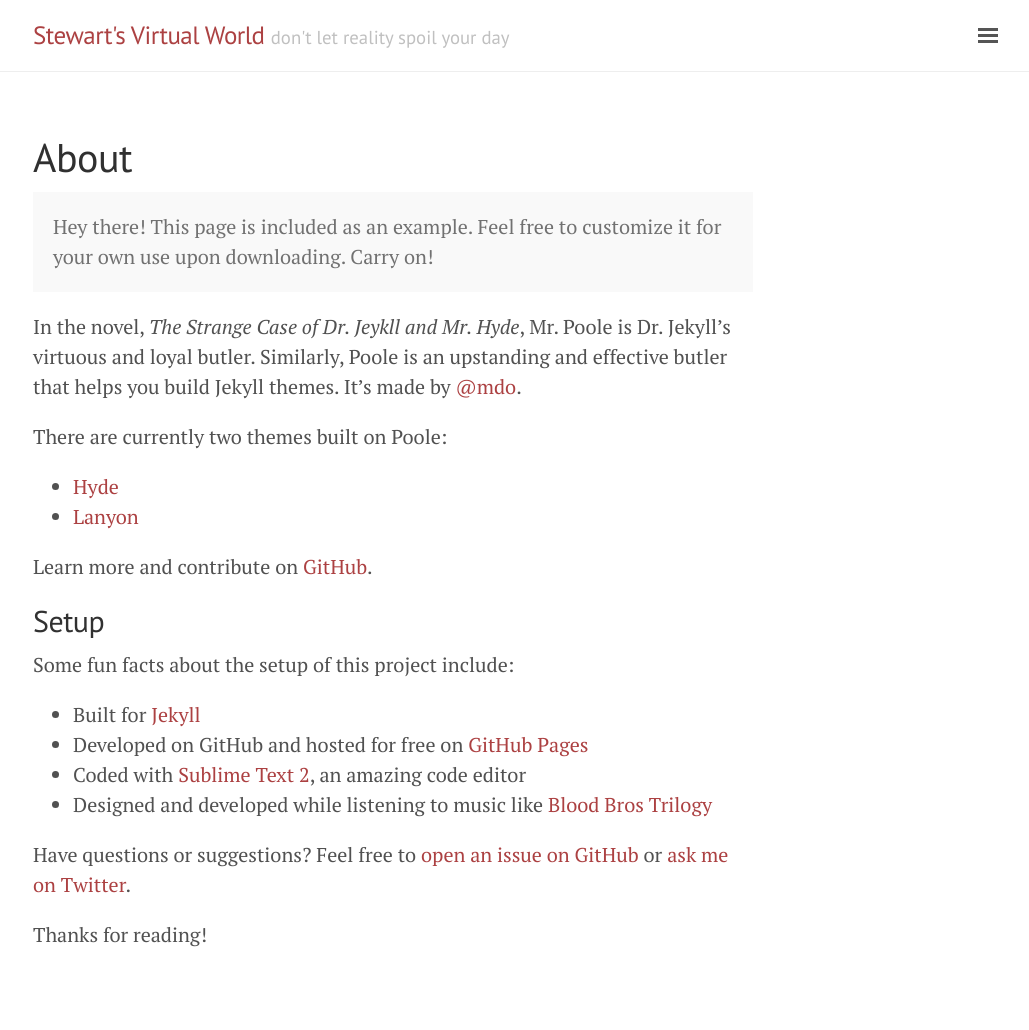
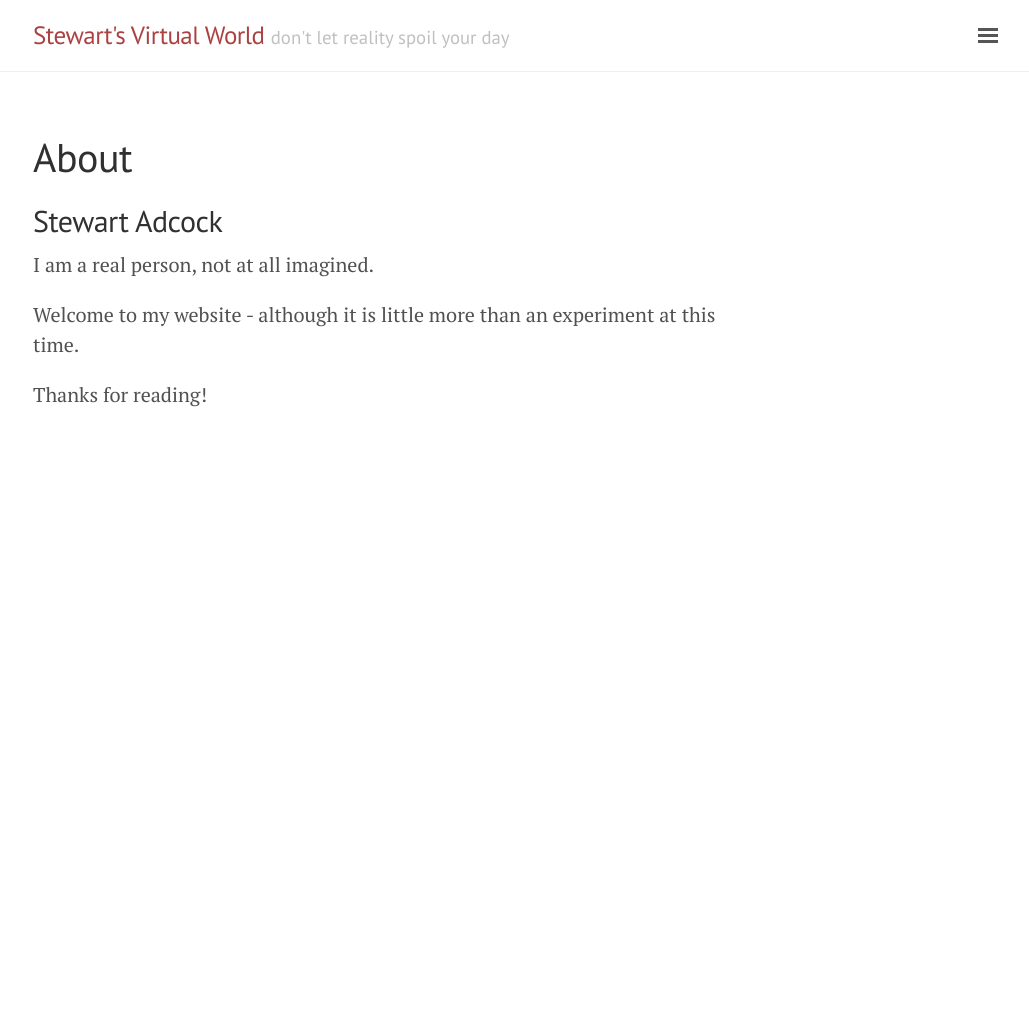
Before and after one commit to stewartadcock/stewartadcock.github.io, a Jekyll site: the page built from about.md, in a window 1280 px wide. Shown: the whole page, without its empty margins (247-1276 px from the left). Built offline with Jekyll 4.4.1, drawn with Linux system fonts in a browser that asks for light colours; Markdown is read by kramdown in place of the engine named in the settings; after the commit the page ends 900 px from its top, so only the background shows below that.

Commit message:
About page and fixes.

```diff
--- a/about.md
+++ b/about.md
@@ -3,28 +3,10 @@ layout: page
 title: About
 ---
 
-<p class="message">
-  Hey there! This page is included as an example. Feel free to customize it for your own use upon downloading. Carry on!
-</p>
+## Stewart Adcock
 
-In the novel, *The Strange Case of Dr. Jeykll and Mr. Hyde*, Mr. Poole is Dr. Jekyll's virtuous and loyal butler. Similarly, Poole is an upstanding and effective butler that helps you build Jekyll themes. It's made by [@mdo](https://twitter.com/mdo).
+I am a real person, not at all imagined.
 
-There are currently two themes built on Poole:
-
-* [Hyde](http://hyde.getpoole.com)
-* [Lanyon](http://lanyon.getpoole.com)
-
-Learn more and contribute on [GitHub](https://github.com/poole).
-
-## Setup
-
-Some fun facts about the setup of this project include:
-
-* Built for [Jekyll](http://jekyllrb.com)
-* Developed on GitHub and hosted for free on [GitHub Pages](https://pages.github.com)
-* Coded with [Sublime Text 2](http://sublimetext.com), an amazing code editor
-* Designed and developed while listening to music like [Blood Bros Trilogy](https://soundcloud.com/maddecent/sets/blood-bros-series)
-
-Have questions or suggestions? Feel free to [open an issue on GitHub](https://github.com/poole/issues/new) or [ask me on Twitter](https://twitter.com/mdo).
+Welcome to my website - although it is little more than an experiment at this time.
 
 Thanks for reading!
```
Also changed, not shown: _layouts/post.html (+4 -8 lines).
